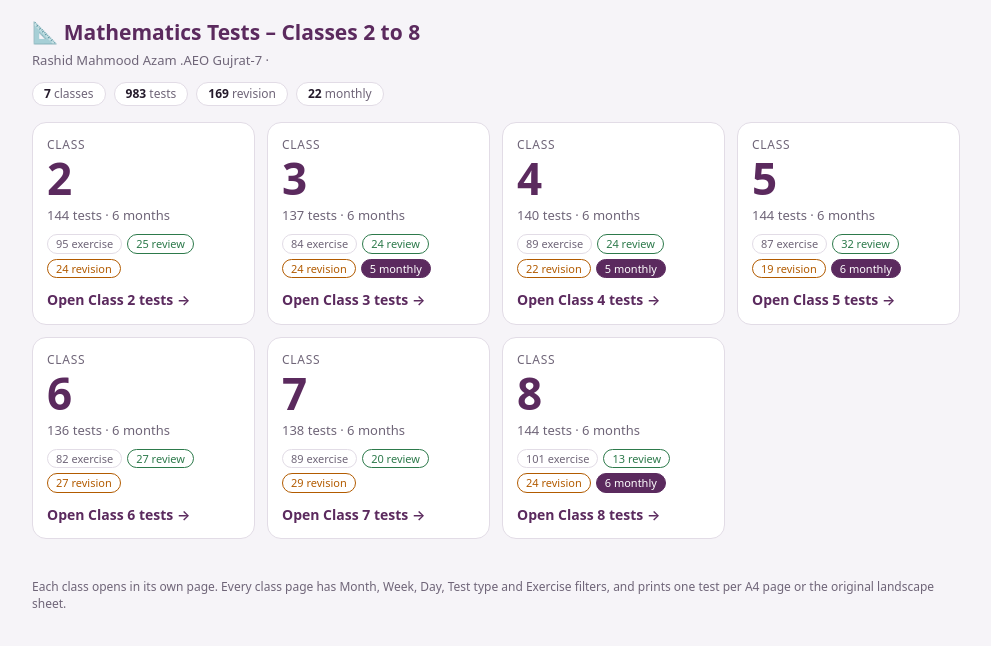
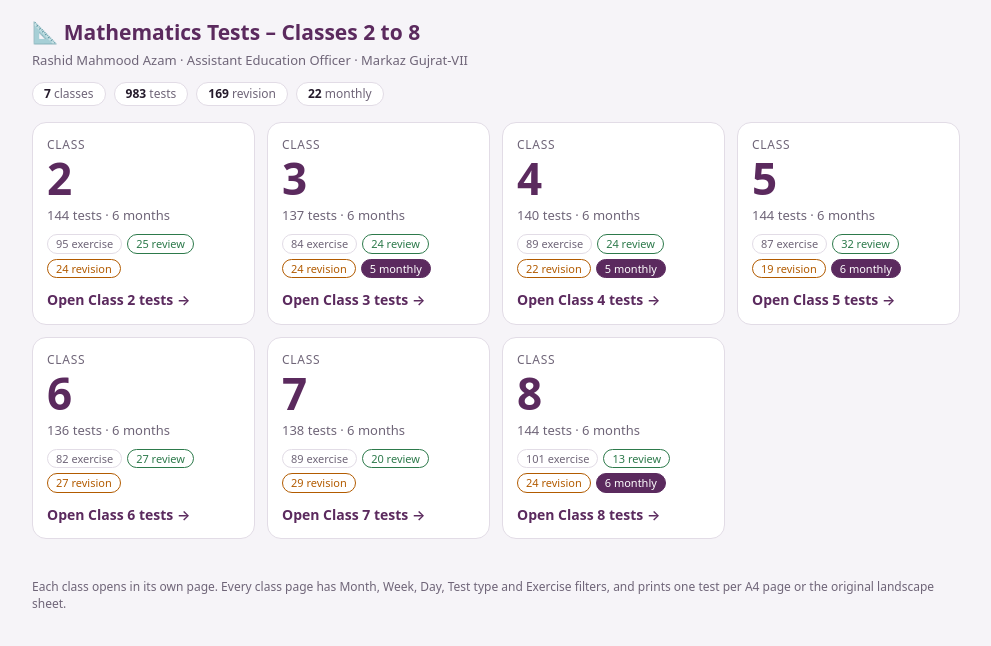
Before and after one commit to rashidgrt/math-test, a plain HTML site: page index.html in a window 1280 px wide. Shown: the whole page, without its empty margins (144-1135 px from the left). Drawn offline with Linux system fonts and the light colour scheme.

Commit message:
Revise header and footer text in index.html
Updated the footer and header content for clarity.

```diff
--- a/index.html
+++ b/index.html
@@ -25,7 +25,7 @@ a.c:hover,a.c:focus-visible{transform:translateY(-2px);border-color:var(--ac);ou
 .go{margin-top:12px;font-weight:600;color:var(--ac);font-size:14px}
 footer{max-width:960px;margin:auto;padding:0 16px 30px;color:var(--mu);font-size:12px}
 </style></head><body>
-<header><h1>📐 Mathematics Tests – Classes 2 to 8</h1><p>Rashid Mahmood Azam .AEO Gujrat-7 · </p><div class="tot" id="tot"></div></header>
+<header><h1>📐 Mathematics Tests – Classes 2 to 8</h1><p>Rashid Mahmood Azam · Assistant Education Officer · Markaz Gujrat-VII</p><div class="tot" id="tot"></div></header>
 <main id="g"></main>
 <footer>Each class opens in its own page. Every class page has Month, Week, Day, Test type and Exercise filters, and prints one test per A4 page or the original landscape sheet.</footer>
 <script>
```
